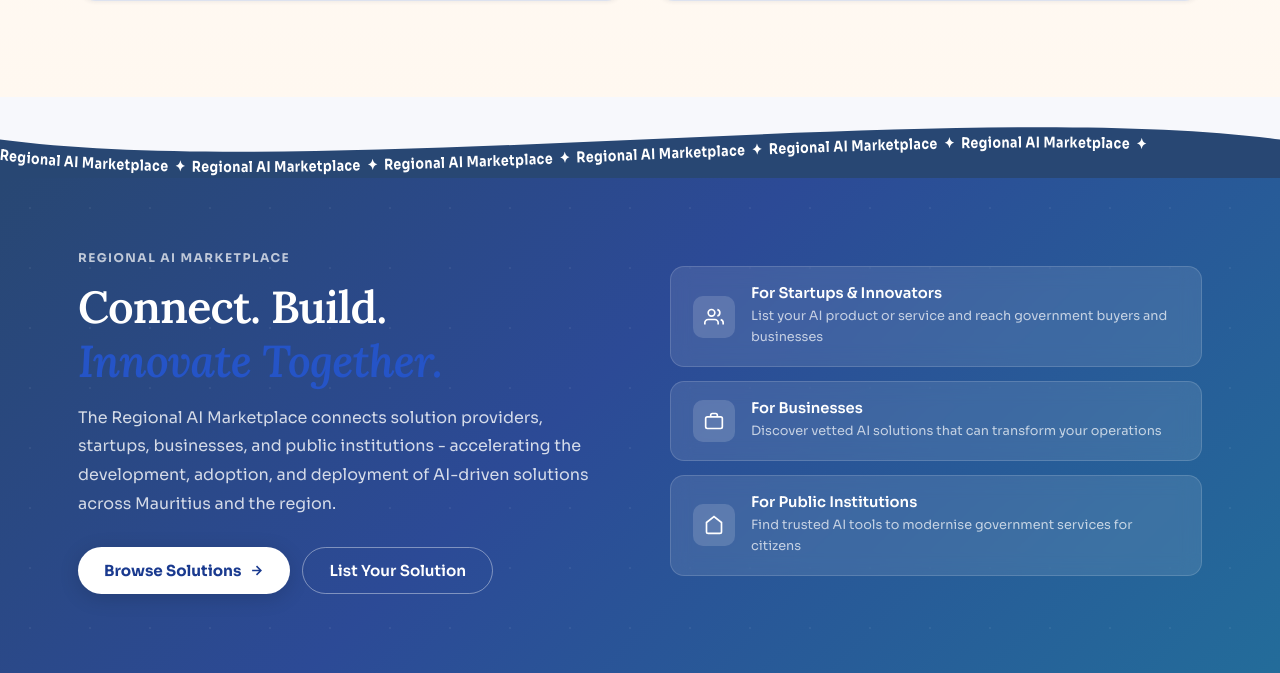
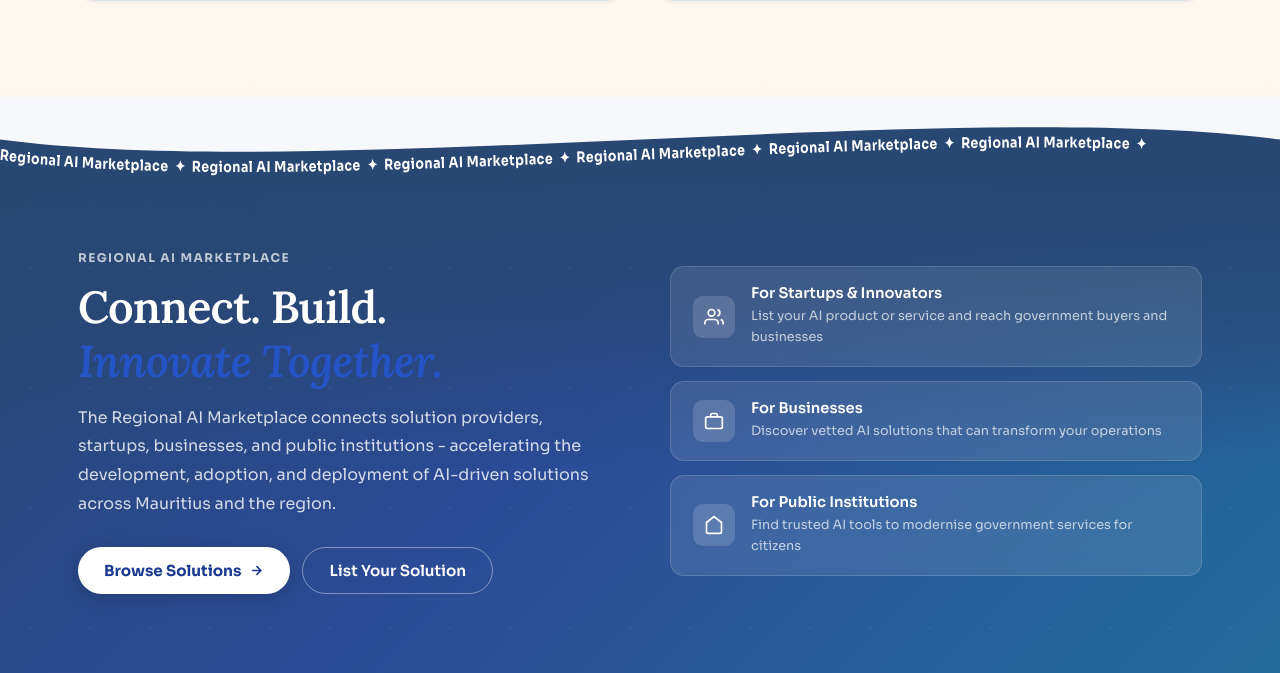
Before and after one commit to mitciaiunit/AI-UNIT, a PHP site: page /AI-UNIT/ in a window 1280 px wide. Shown: the part 3891-4564 px from the top of the page. Run offline with PHP 8.4, Linux system fonts and the light colour scheme; some libraries are stand-ins or nearby versions.

Commit message:
Modified the gradient

```diff
--- a/assets/css/style.css
+++ b/assets/css/style.css
@@ -380,12 +380,29 @@ button{font-family:'Sora',sans-serif;}
     overflow:hidden;
     margin-top:-2px;
     padding:70px 0 80px;   /* slightly smaller top padding */
-    background:linear-gradient(
-        135deg,
-        #284773 0%,
-        #2C4A96 45%,
-        #236C9A 100%
-    );
+    /* Two layers, top-most first.
+       The wave above is a single flat SVG fill (#284773) spanning the full
+       width, but the 135deg gradient below runs toward the bottom-right, so
+       along the section's top edge it has already shifted toward #2C4A96 —
+       progressively more so the wider the viewport. Flat colour meeting a
+       horizontally-varying one drew a hard seam right under the ticker.
+       The first layer restates that flat colour edge-to-edge at the join and
+       fades it out vertically, so the wave dissolves into the diagonal
+       gradient instead of butting against it. Percentages, not pixels, keep
+       the blend proportional as the section reflows. */
+    background:
+        linear-gradient(
+            180deg,
+            #284773 0%,
+            rgba(40,71,115,0.72) 26%,
+            rgba(40,71,115,0) 58%
+        ),
+        linear-gradient(
+            135deg,
+            #284773 0%,
+            #2C4A96 45%,
+            #236C9A 100%
+        );
 }
 
 .marketplace-section::before{
```
